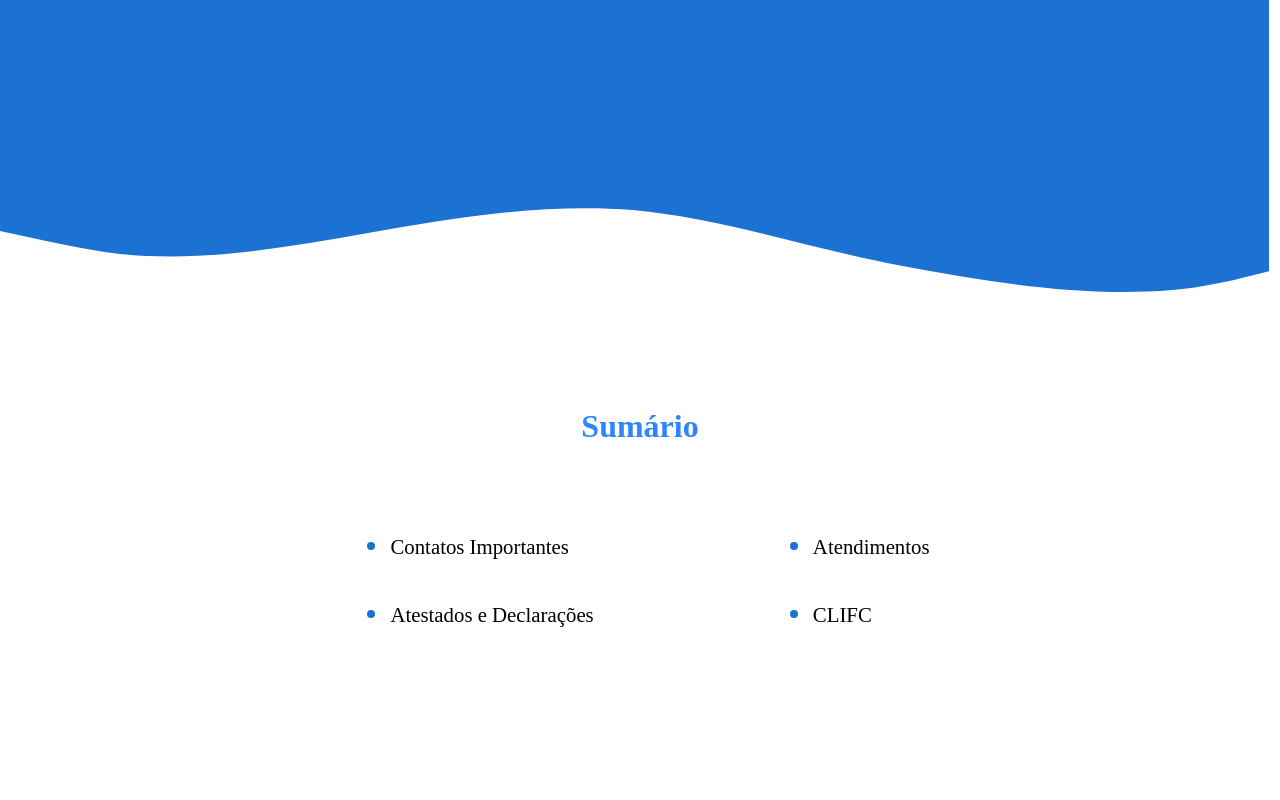
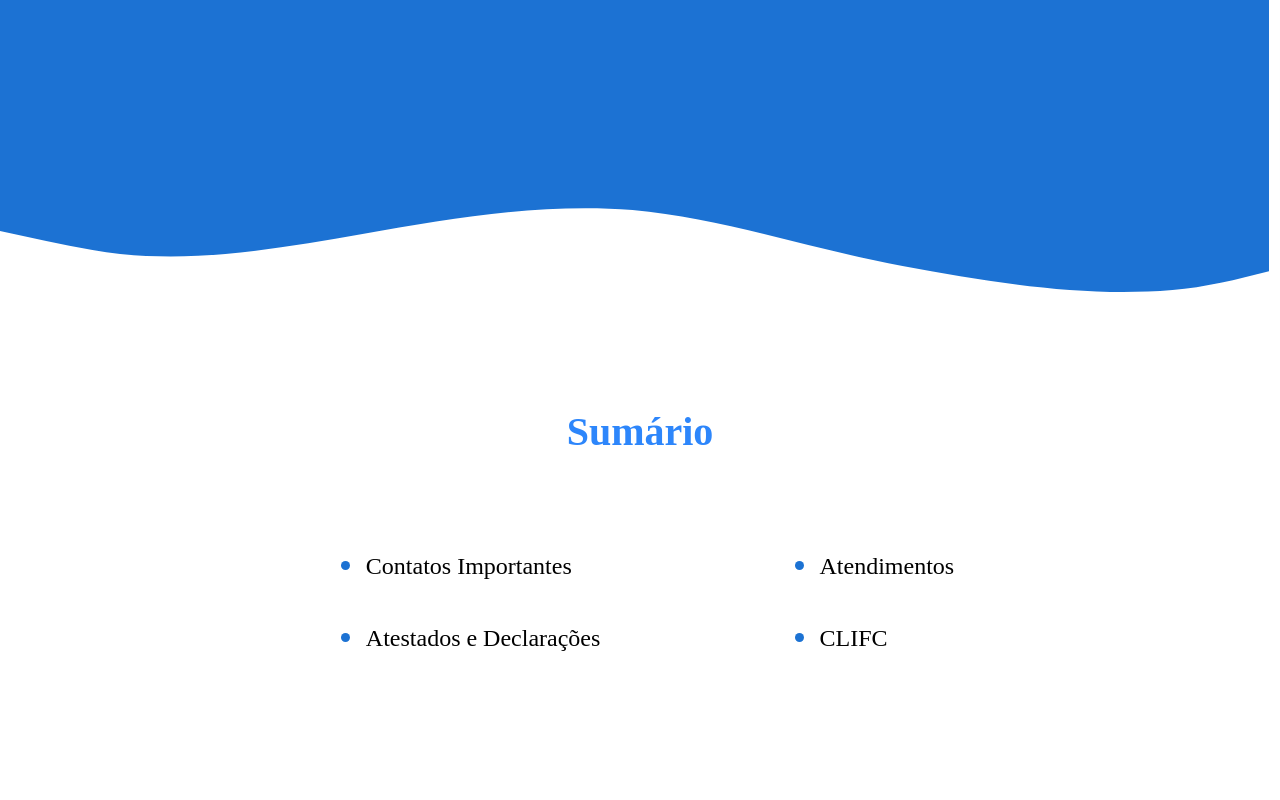
Before and after one commit to 2info3-Hackathon/frontend, a Vue app: page / in a window 1280 px wide. Shown: the top 800 px of the page. Built offline with nearby package versions, Linux system fonts and the light colour scheme.

Commit message:
FEAT: Reajuste dos tamanhos dos textos #12

```diff
--- a/src/views/informacoesImportantes.vue
+++ b/src/views/informacoesImportantes.vue
@@ -72,7 +72,7 @@ h1 {
   text-align: center;
   color: #2D86FB;
   font-weight: bold;
-  font-size: 2rem;
+  font-size: 2.5rem;
   margin-top: -50px;
 }
 
@@ -95,7 +95,7 @@ ul ::marker {
 
 li {
   margin: 3vw;
-  font-size: 1.3rem;
+  font-size: 1.5rem;
   cursor: pointer;
 }
 
```
